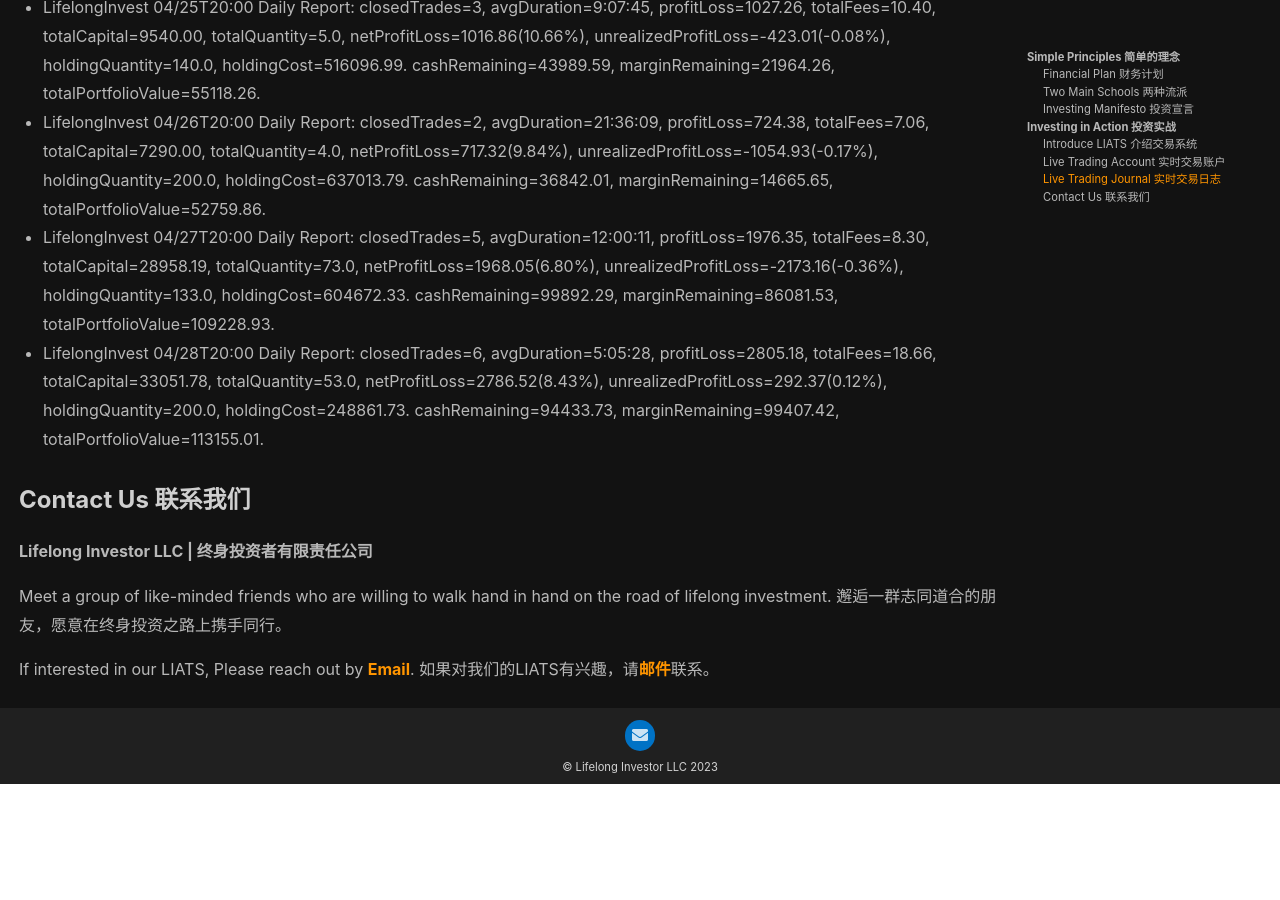
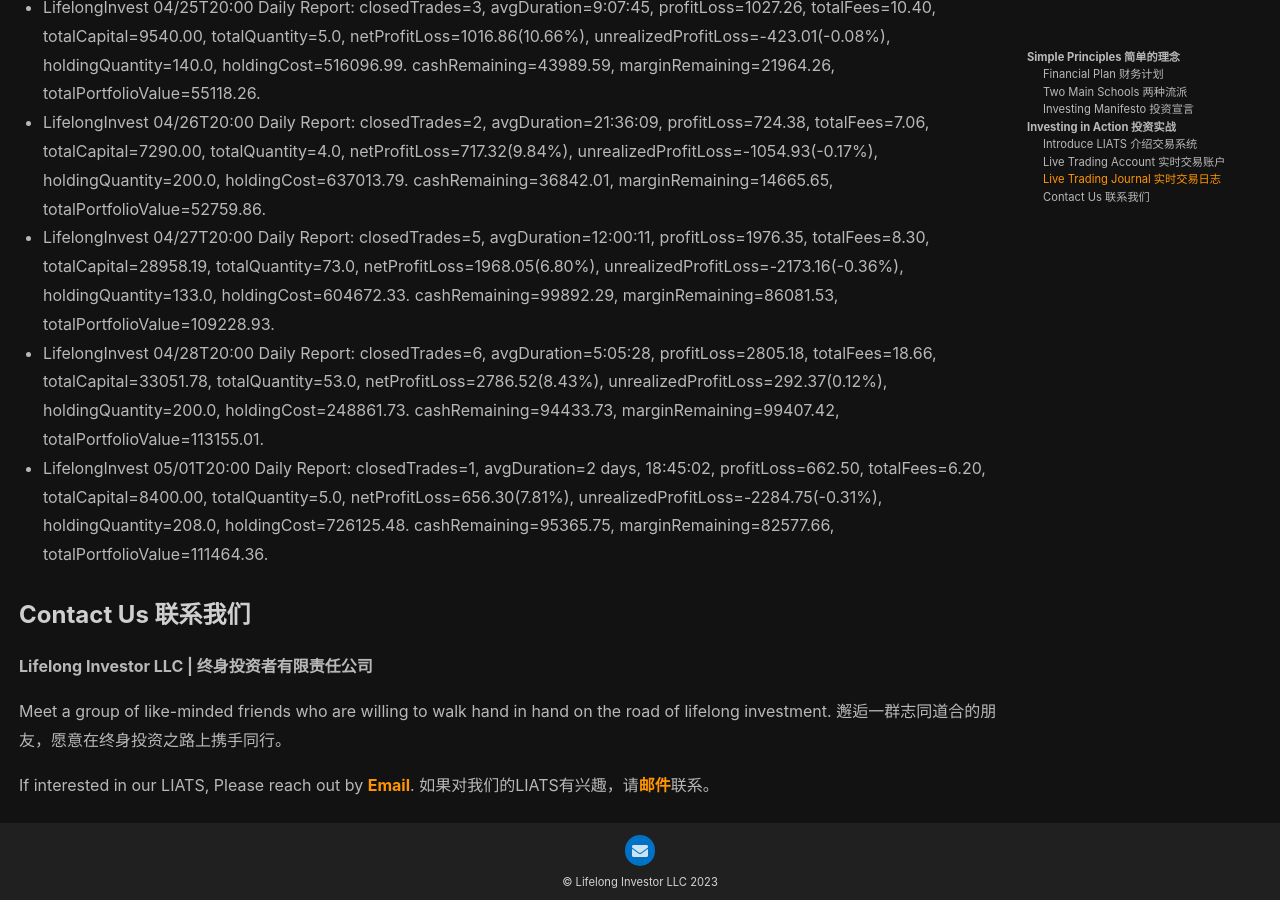
Before and after one commit to lifelonginvestorllc/lifelonginvestorllc.github.io, a Jekyll site: the page built from index.md, in a window 1280 px wide and 900 px high, scrolled down 5128 px. Built offline with Jekyll 4.4.1, drawn with Linux system fonts in a browser that asks for light colours; nearby versions of some CDN libraries; before the commit the page ends 5912 px from its top, so only the background shows below that; some of the changed lines change nothing that is shown.

Commit message:
Update index.md

```diff
--- a/index.md
+++ b/index.md
@@ -134,21 +134,21 @@
         "lineTension": 0.3,
         "borderColor": "blue",
         "pointRadius": 3,
-        "data": [1, 1, 1, 2, 2.1, 2.1, 2.1, 2.1, 5, 5, 5, 5, 5, 5, 5, 5, 5, 5, 5, 5, 5, 5, 5, 5, 10, 10]
+        "data": [1, 1, 1, 2, 2.1, 2.1, 2.1, 2.1, 5, 5, 5, 5, 5, 5, 5, 5, 5, 5, 5, 5, 5, 5, 5, 5, 10, 10, 10]
       },
       {
         "label": "Total Asset including unrealized P&L (总资产包含未实现损益)",
         "borderColor": "gold",
         "lineTension": 0.3,
         "pointRadius": 3,
-        "data": [1, 1.01, 0.94, 1.98, 2.21, 2.21, 2.21, 2.16, 5.03, 5.07, 5.22, 5.06, 5.02, 4.95, 4.70, 4.65, 4.36, 4.85, 4.83, 4.83, 4.89, 5.49, 5.51, 5.28, 10.92, 11.32]
+        "data": [1, 1.01, 0.94, 1.98, 2.21, 2.21, 2.21, 2.16, 5.03, 5.07, 5.22, 5.06, 5.02, 4.95, 4.70, 4.65, 4.36, 4.85, 4.83, 4.83, 4.89, 5.49, 5.51, 5.28, 10.92, 11.32, 11.15]
       },
       {
         "label": "Benchmark (SPY)",
         "borderColor": "#F62217",
         "lineTension": 0.3,
         "pointRadius": 3,
-        "data": [1.0, 0.99, 0.99, 2.1, 2.1, 2.1, 2.1, 2.1, 5.0, 4.98, 5.04, 5.03, 5.03, 5.03, 5.05, 5.05, 5.05, 5.02, 5.03, 5.03, 5.03, 5.03, 4.95, 4.93, 10.03, 10.11]
+        "data": [1.0, 0.99, 0.99, 2.1, 2.1, 2.1, 2.1, 2.1, 5.0, 4.98, 5.04, 5.03, 5.03, 5.03, 5.05, 5.05, 5.05, 5.02, 5.03, 5.03, 5.03, 5.03, 4.95, 4.93, 10.03, 10.11, 10.10]
       }
     ]
   },
@@ -211,6 +211,7 @@
 - LifelongInvest 04/26T20:00 Daily Report: closedTrades=2, avgDuration=21:36:09, profitLoss=724.38, totalFees=7.06, totalCapital=7290.00, totalQuantity=4.0, netProfitLoss=717.32(9.84%), unrealizedProfitLoss=-1054.93(-0.17%), holdingQuantity=200.0, holdingCost=637013.79. cashRemaining=36842.01, marginRemaining=14665.65, totalPortfolioValue=52759.86.
 - LifelongInvest 04/27T20:00 Daily Report: closedTrades=5, avgDuration=12:00:11, profitLoss=1976.35, totalFees=8.30, totalCapital=28958.19, totalQuantity=73.0, netProfitLoss=1968.05(6.80%), unrealizedProfitLoss=-2173.16(-0.36%), holdingQuantity=133.0, holdingCost=604672.33. cashRemaining=99892.29, marginRemaining=86081.53, totalPortfolioValue=109228.93.
 - LifelongInvest 04/28T20:00 Daily Report: closedTrades=6, avgDuration=5:05:28, profitLoss=2805.18, totalFees=18.66, totalCapital=33051.78, totalQuantity=53.0, netProfitLoss=2786.52(8.43%), unrealizedProfitLoss=292.37(0.12%), holdingQuantity=200.0, holdingCost=248861.73. cashRemaining=94433.73, marginRemaining=99407.42, totalPortfolioValue=113155.01.
+- LifelongInvest 05/01T20:00 Daily Report: closedTrades=1, avgDuration=2 days, 18:45:02, profitLoss=662.50, totalFees=6.20, totalCapital=8400.00, totalQuantity=5.0, netProfitLoss=656.30(7.81%), unrealizedProfitLoss=-2284.75(-0.31%), holdingQuantity=208.0, holdingCost=726125.48. cashRemaining=95365.75, marginRemaining=82577.66, totalPortfolioValue=111464.36.
 
 ### Contact Us 联系我们
 
```
